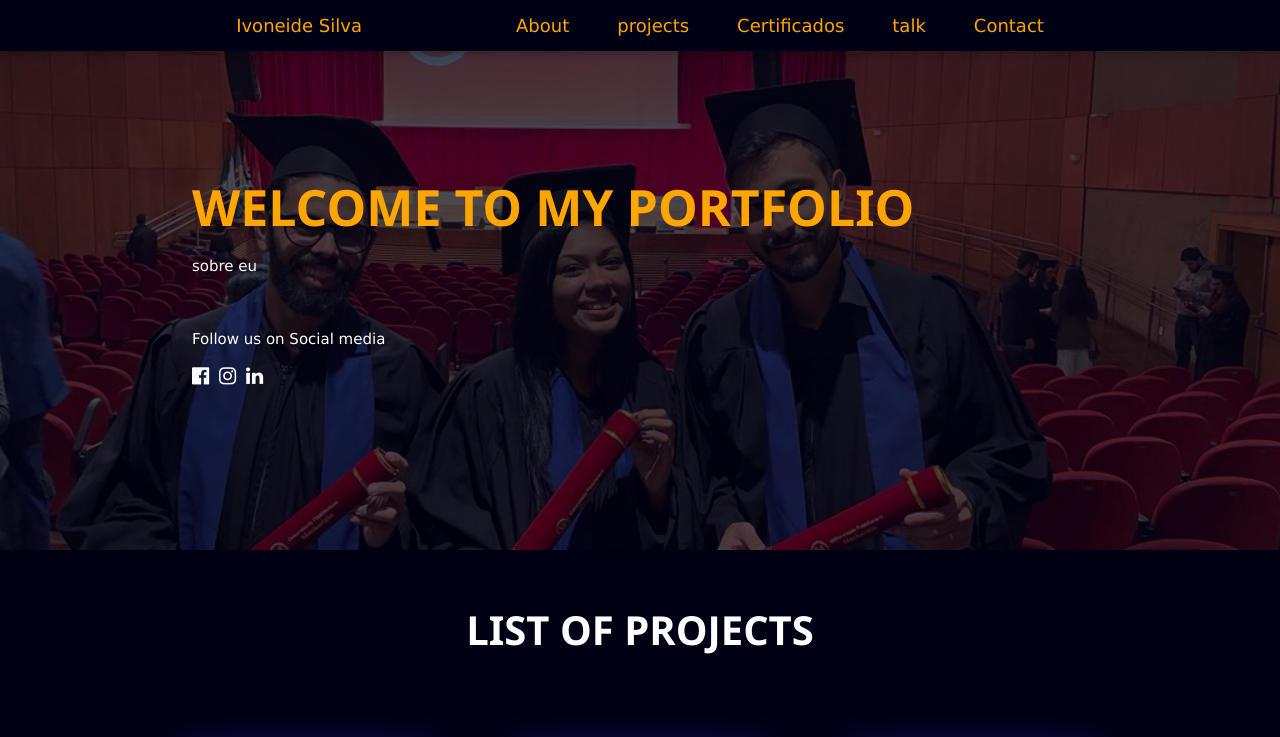
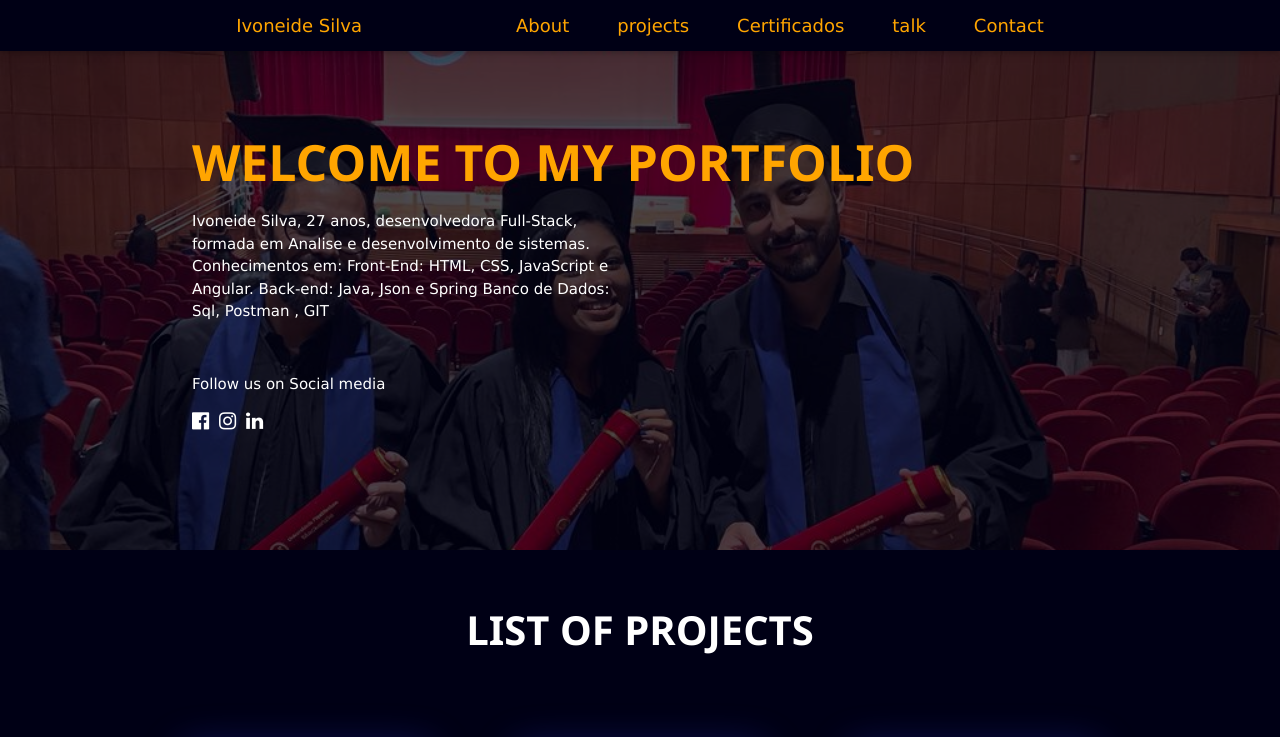
Before and after one commit to Ivoneide01/exemplo-portifolio, a plain HTML site: page index.html in a window 1280 px wide. Shown: the top 737 px of the page. Drawn offline with nearby package versions, Linux system fonts and the light colour scheme.

Commit message:
first commit

```diff
--- a/index.html
+++ b/index.html
@@ -43,7 +43,11 @@
              <div class="hero-text">
               <h1 class="hero-title">Welcome to my portfolio</h1>
               <p>
-                sobre eu
+                Ivoneide Silva, 27 anos, desenvolvedora Full-Stack, formada em Analise e desenvolvimento de sistemas.
+Conhecimentos em:
+Front-End: HTML, CSS, JavaScript e Angular.
+Back-end: Java, Json e Spring
+Banco de Dados: Sql, Postman , GIT
               </p>
               <span class="w3-text-white social" style="margin-top:050px">
                 <p >Follow us on Social media</p>
```
